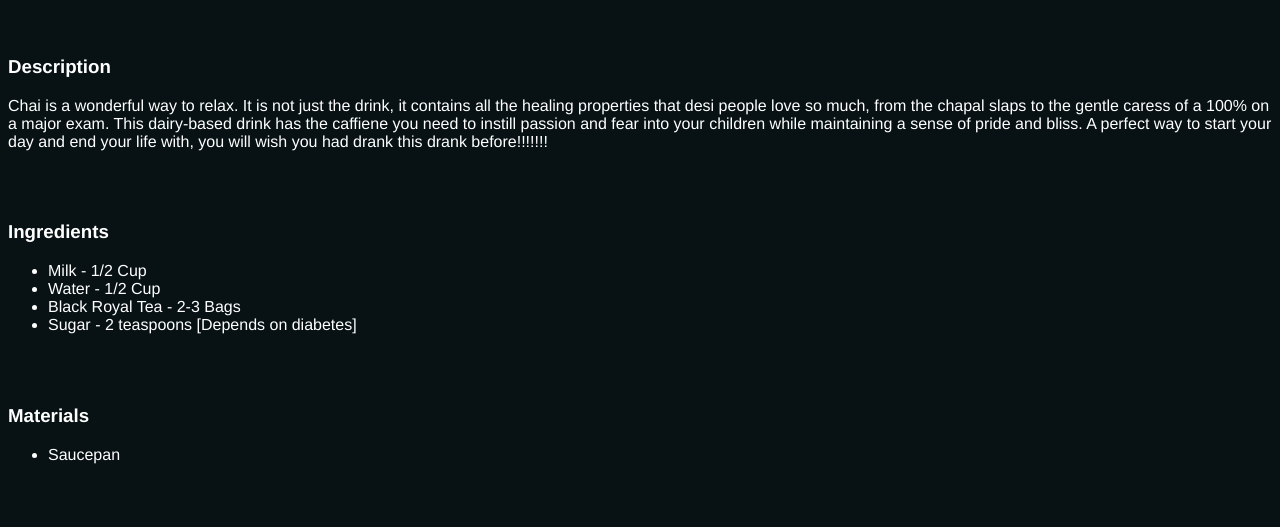
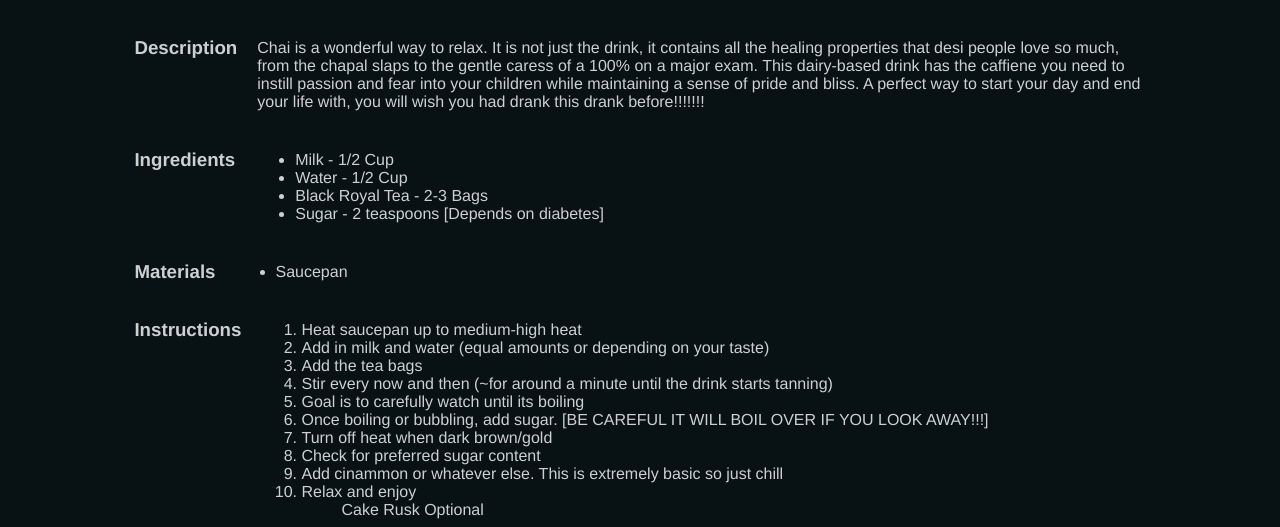
Before and after one commit to DjinnAli9001/odin-recipes, a website: page recipes/chai.html in a window 1280 px wide. Shown: the part 425-952 px from the top of the page. Drawn offline with Linux system fonts and the light colour scheme.

Commit message:
update style.css

```diff
--- a/style.css
+++ b/style.css
@@ -71,11 +71,28 @@ nav {
 
 /* DIV */
 
-div.intro {
+div.wrapper {
     background-color: clear;
     opacity: 80%;
-    width: 70%;
+    width: 80%;
     margin: auto;
+    overflow: hidden;
+}
+
+.header{
+  float: left;
+  margin: 0px 20px 0px 0px;
+}
+
+.description {
+  /* float: left; */
+  margin: 2px;
+  overflow: hidden;
+
+}
+.description ul li{
+  float: left;
+  overflow: hidden;
 }
 
 p {
```
